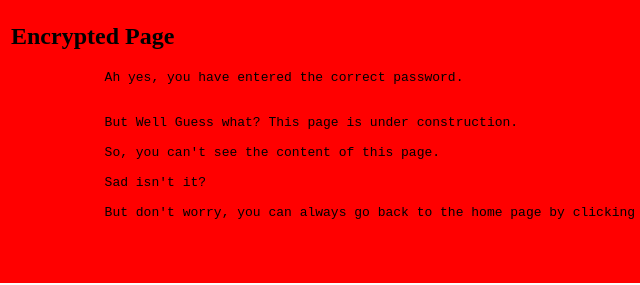
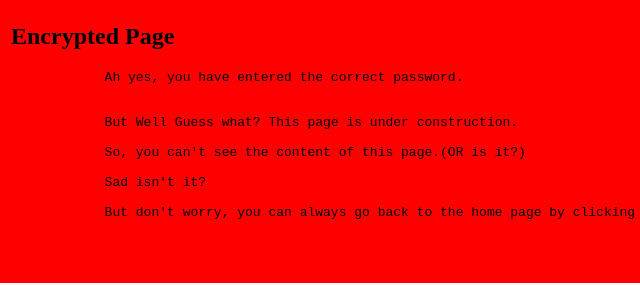
Before and after one commit to Adi-445/MyNewCode, a plain HTML site: page encrypted.html in a window 1280 px wide. Shown: the part 346-631 px from the top of the page, 24-664 px from the left. Drawn offline with Linux system fonts and the light colour scheme.

Commit message:
Auto-sync: 2025-03-28 11:48:31

```diff
--- a/encrypted.html
+++ b/encrypted.html
@@ -26,7 +26,7 @@
 
             But Well Guess what? This page is under construction.
 
-            So, you can't see the content of this page.
+            So, you can't see the content of this page.(OR is it?)
 
             Sad isn't it?
 
```
